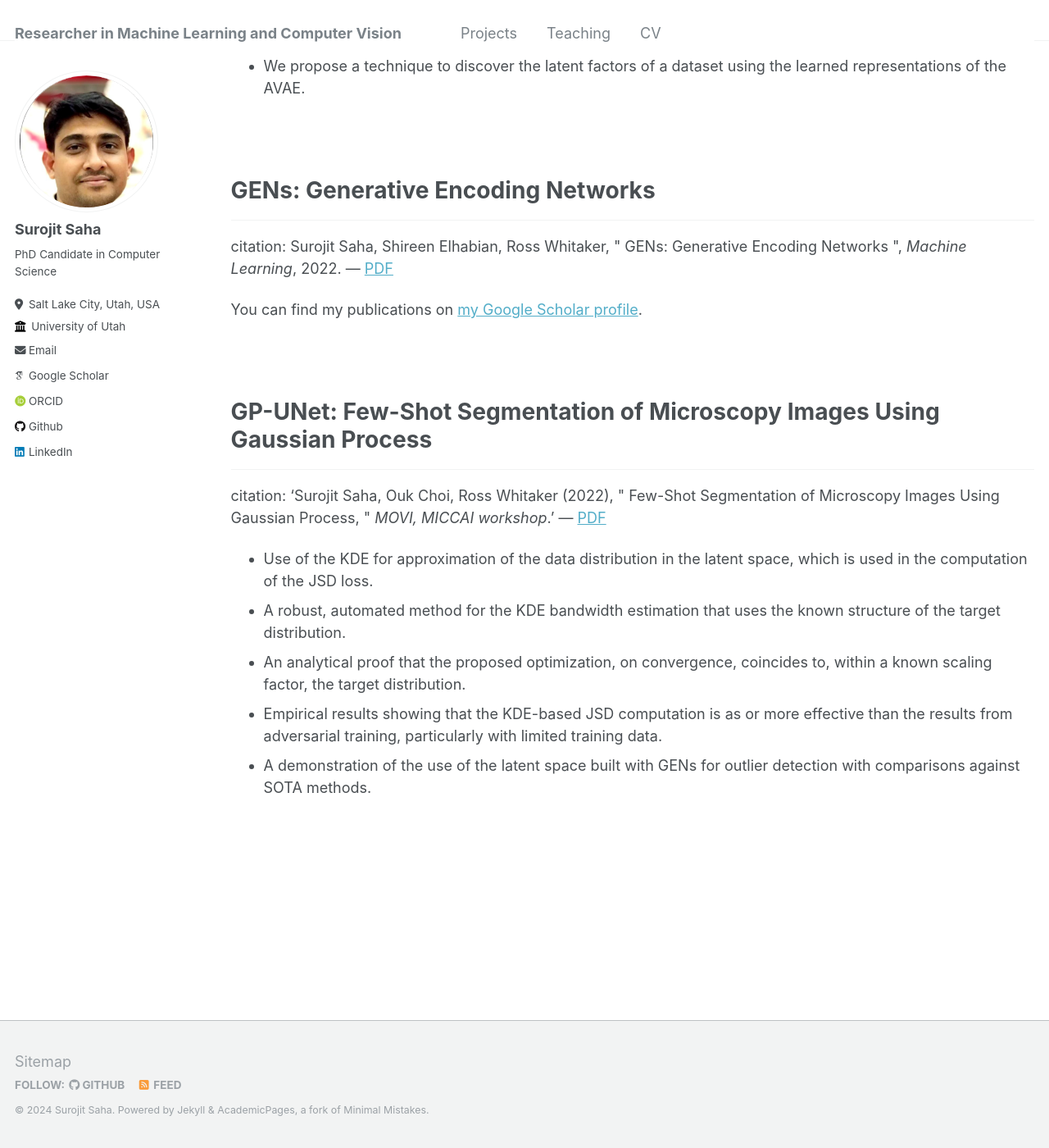
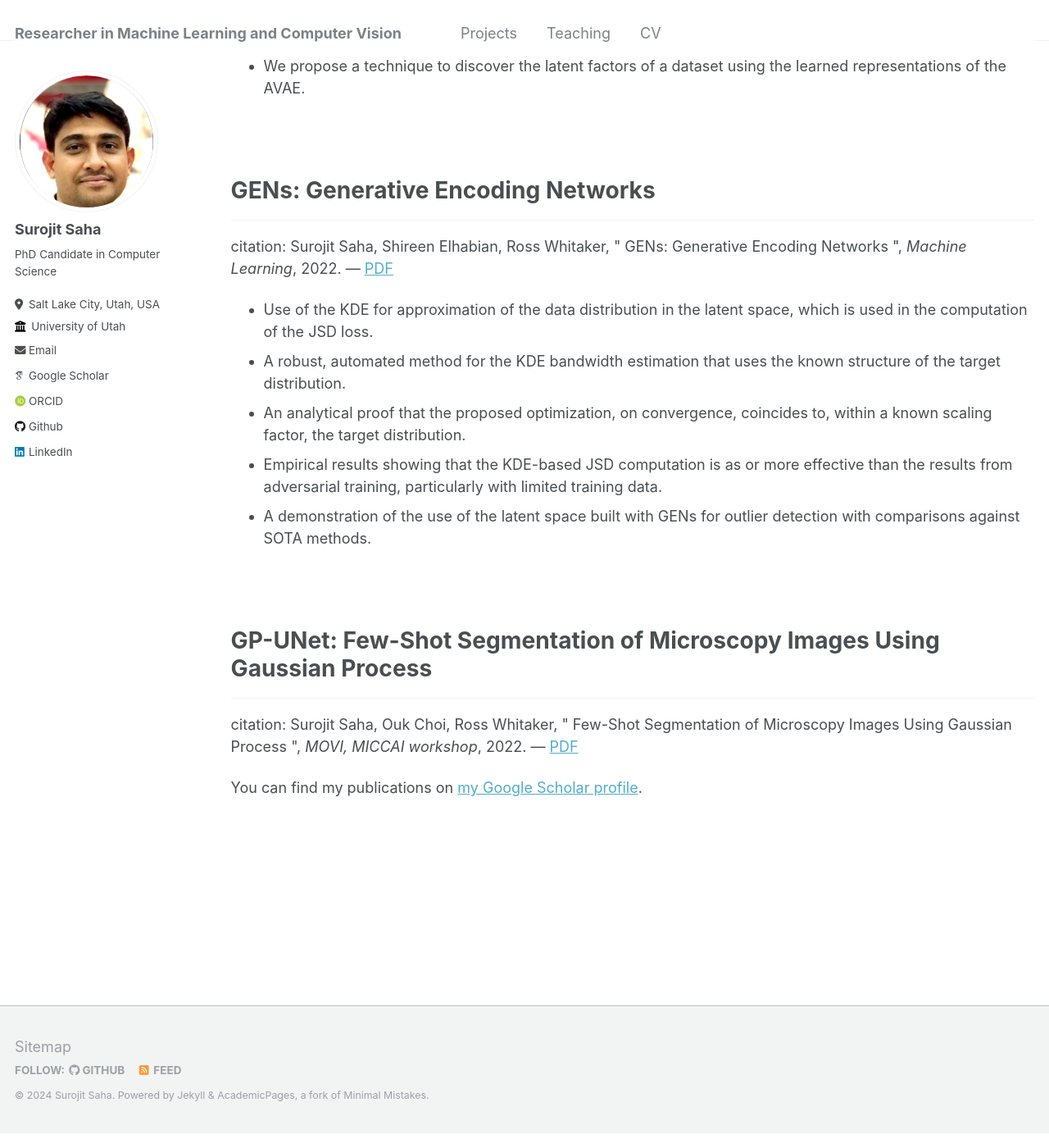
Before and after one commit to Surojit-Utah/Surojit-Utah.github.io, a Jekyll site: the page built from _pages/publications.md, in a window 1280 px wide and 1400 px high, scrolled down 1428 px. Shown: the whole window at 82% size. Built offline with Jekyll 4.4.1, drawn with Linux system fonts in a browser that asks for light colours; some web fonts are replaced.

Commit message:
Update publications.md

```diff
--- a/_pages/publications.md
+++ b/_pages/publications.md
@@ -60,25 +60,23 @@ citation: 'Surojit Saha, Ross Whitaker. (2024). &quot; Matching aggregate poster
 citation: Surojit Saha, Shireen Elhabian, Ross Whitaker, &quot; GENs: Generative Encoding Networks &quot;, <i>Machine Learning</i>, 2022.
 ---
 [PDF](http://surojit-utah.github.io/files/GEN.pdf "PDF")
-
-
-{% if site.author.googlescholar %}
-  <div class="wordwrap">You can find my publications on <a href="{{site.author.googlescholar}}">my Google Scholar profile</a>.</div>
-{% endif %}
+* Use of the KDE for approximation of the data distribution in the latent space, which is used in the computation of the JSD loss.
+* A robust, automated method for the KDE bandwidth estimation that uses the known structure of the target distribution.
+* An analytical proof that the proposed optimization, on convergence, coincides to, within a known scaling factor, the target distribution.
+* Empirical results showing that the KDE-based JSD computation is as or more effective than the results from adversarial training, particularly with limited training data.
+* A demonstration of the use of the latent space built with GENs for outlier detection with comparisons against SOTA methods.
 
 <br />
 <br />
 # GP-UNet: Few-Shot Segmentation of Microscopy Images Using Gaussian Process
 ---
-citation: 'Surojit Saha, Ouk Choi, Ross Whitaker (2022), &quot; Few-Shot Segmentation of Microscopy Images Using Gaussian Process, &quot; <i>MOVI, MICCAI workshop</i>.'
+citation: Surojit Saha, Ouk Choi, Ross Whitaker, &quot; Few-Shot Segmentation of Microscopy Images Using Gaussian Process &quot;, <i>MOVI, MICCAI workshop</i>, 2022.
 ---
 [PDF](http://surojit-utah.github.io/files/GPUNet.pdf "PDF")
 
-* Use of the KDE for approximation of the data distribution in the latent space, which is used in the computation of the JSD loss.
-* A robust, automated method for the KDE bandwidth estimation that uses the known structure of the target distribution.
-* An analytical proof that the proposed optimization, on convergence, coincides to, within a known scaling factor, the target distribution.
-* Empirical results showing that the KDE-based JSD computation is as or more effective than the results from adversarial training, particularly with limited training data.
-* A demonstration of the use of the latent space built with GENs for outlier detection with comparisons against SOTA methods.
+{% if site.author.googlescholar %}
+  <div class="wordwrap">You can find my publications on <a href="{{site.author.googlescholar}}">my Google Scholar profile</a>.</div>
+{% endif %}
 
 <!---
 {% include base_path %}
```
